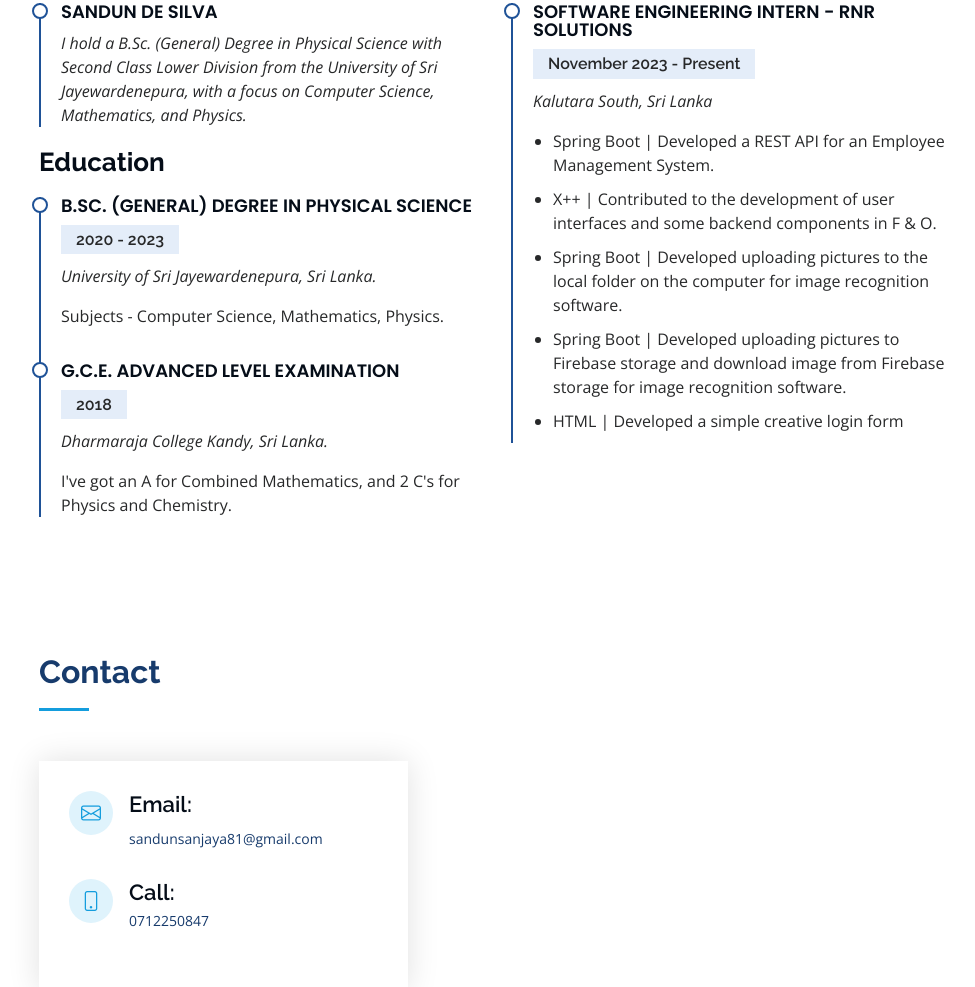
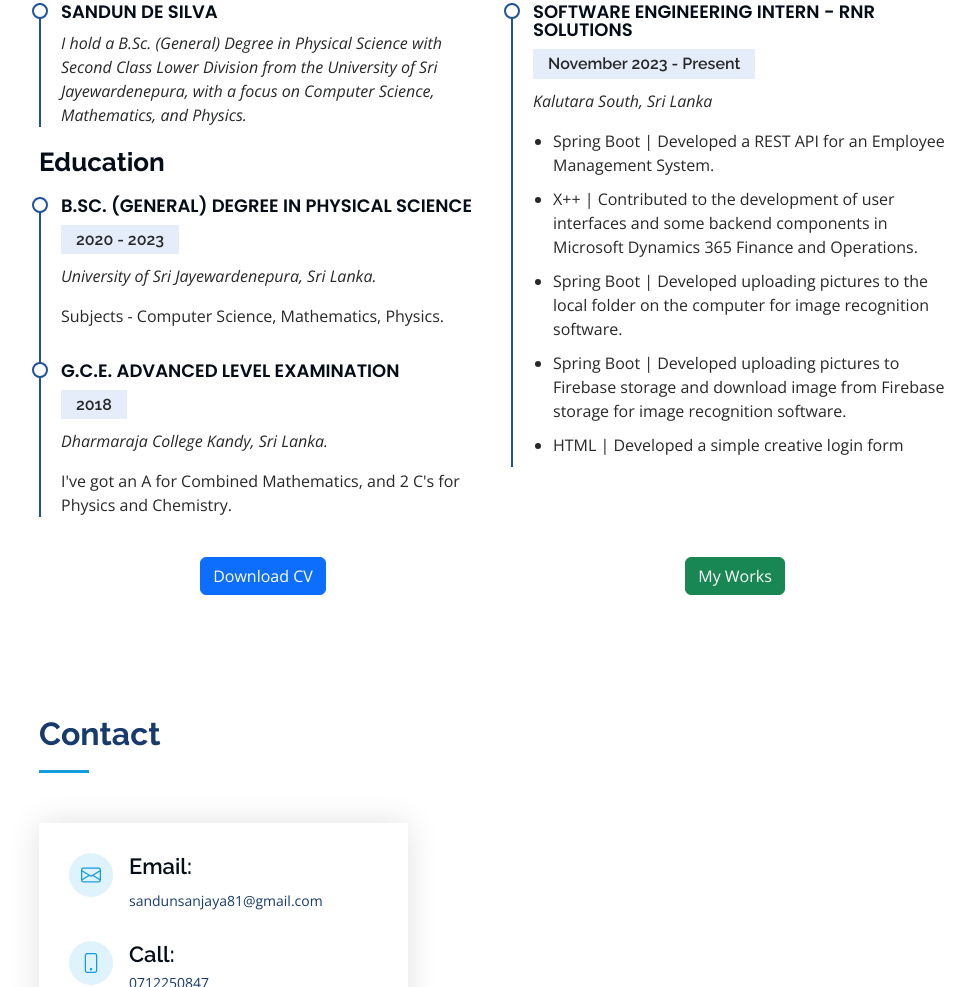
Before and after one commit to SandunDeSilva/MyPortfolio, a plain HTML site: page index.html in a window 1280 px wide. Shown: the part 1907-2894 px from the top of the page, without its empty margins (291-1266 px from the left). Drawn offline with nearby package versions, Linux system fonts and the light colour scheme.

Commit message:
Added 2 buttons

```diff
--- a/index.html
+++ b/index.html
@@ -273,7 +273,8 @@
                   </li>
                   <li>
                     X++ | Contributed to the development of user interfaces and
-                    some backend components in F & O.
+                    some backend components in Microsoft Dynamics 365 Finance
+                    and Operations.
                   </li>
                   <li>
                     Spring Boot | Developed uploading pictures to the local
@@ -287,6 +288,30 @@
                   <li>HTML | Developed a simple creative login form</li>
                 </ul>
               </div>
+            </div>
+          </div>
+          <!-- Buttons in a single row -->
+          <div class="row justify-content-center mt-4">
+            <!-- "Download CV" button with Google Drive link -->
+            <div class="col-lg-6 text-center">
+              <a
+                href="https://drive.google.com/drive/u/0/folders/106XtR5lA468TmzrQge7vnfz3IUDqEsxW"
+                class="btn btn-primary"
+                target="_blank"
+                rel="noopener noreferrer"
+                >Download CV</a
+              >
+            </div>
+
+            <!-- "My Works" button with GitHub link -->
+            <div class="col-lg-6 text-center">
+              <a
+                href="https://github.com/SandunDeSilva"
+                class="btn btn-success"
+                target="_blank"
+                rel="noopener noreferrer"
+                >My Works</a
+              >
             </div>
           </div>
         </div>
```
